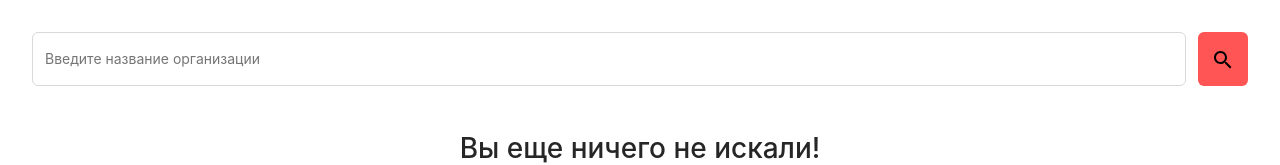
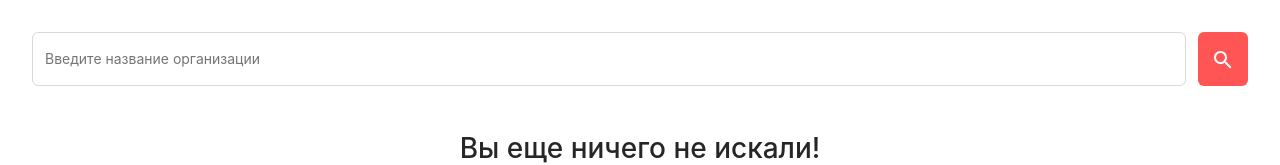
Before and after one commit to let-robots-reign/github_client, a React (Create React App) app: page / in a window 1280 px wide. Shown: the top 165 px of the page. Built offline with nearby package versions, Linux system fonts and the light colour scheme.

Commit message:
HW2 fixes: part 3. SVG

```diff
--- a/src/components/RepoTile/RepoTile.module.scss
+++ b/src/components/RepoTile/RepoTile.module.scss
@@ -58,7 +58,3 @@
       box-shadow: 0 2px 6px $tileShadowColor;
     }
 }
-
-:export {
-  starIconColor: $starColor;
-}
--- a/src/components/RepoTile/RepoTile.tsx
+++ b/src/components/RepoTile/RepoTile.tsx
@@ -37,7 +37,7 @@ const RepoTile: React.FC<RepoItemProps> = ({ repoItem, onClick }) => {
                 </a>
                 <div className={styles['git-repo-tile__bottom-info']}>
                     <div className={styles['git-repo-tile__stars']}>
-                        <StarIcon fillColor={styles['starIconColor']} />
+                        <StarIcon />
                         <span className={styles['git-repo-tile__stars-count']}>{repoItem.stars}</span>
                     </div>
                     <div className={styles['git-repo-tile__updated']}>
--- a/src/components/SearchIcon/SearchIcon.module.scss
+++ b/src/components/SearchIcon/SearchIcon.module.scss
@@ -1,3 +1,9 @@
+@import '@styles/_vars.scss';
+
+.search-icon-container {
+    color: $white;
+}
+
 .search-icon {
     vertical-align: middle;
 }
--- a/src/components/SearchIcon/SearchIcon.tsx
+++ b/src/components/SearchIcon/SearchIcon.tsx
@@ -1,25 +1,23 @@
 import React from 'react';
 
-import classes from './SearchIcon.module.scss';
+import styles from './SearchIcon.module.scss';
 
-export type SearchIconProps = {
-    fillColor: string;
-};
-
-const SearchIcon: React.FC<SearchIconProps> = ({ fillColor }) => {
+const SearchIcon: React.FC = () => {
     return (
+        <div className={styles['search-icon-container']}>
             <svg
-            className={classes['search-icon']}
+                className={styles['search-icon']}
                 width="18"
                 height="18"
                 viewBox="0 0 18 18"
                 xmlns="http://www.w3.org/2000/svg"
             >
                 <path
-                fill={fillColor}
+                    fill="currentColor"
                     d="M12.5 11H11.71L11.43 10.73C12.41 9.59 13 8.11 13 6.5C13 2.91 10.09 0 6.5 0C2.91 0 0 2.91 0 6.5C0 10.09 2.91 13 6.5 13C8.11 13 9.59 12.41 10.73 11.43L11 11.71V12.5L16 17.49L17.49 16L12.5 11ZM6.5 11C4.01 11 2 8.99 2 6.5C2 4.01 4.01 2 6.5 2C8.99 2 11 4.01 11 6.5C11 8.99 8.99 11 6.5 11Z"
                 />
             </svg>
+        </div>
     );
 };
 
--- /dev/null
+++ b/src/components/StarIcon/StarIcon.module.scss
@@ -0,0 +1,5 @@
+@import '@styles/_vars.scss';
+
+.star-icon-container {
+    color: $starColor;
+}
--- a/src/pages/ReposSearchPage/ReposSearchPage.module.scss
+++ b/src/pages/ReposSearchPage/ReposSearchPage.module.scss
@@ -22,7 +22,3 @@
   margin-top: 40px;
   font-size: 2em;
 }
-
-:export {
-  searchIconColor: $white;
-}
--- a/src/pages/ReposSearchPage/ReposSearchPage.tsx
+++ b/src/pages/ReposSearchPage/ReposSearchPage.tsx
@@ -89,7 +89,7 @@ const ReposSearchPage: React.FC = () => {
                     onKeyUp={handleKeyUp}
                 />
                 <Button disabled={isLoading} onClick={handleSearchClick}>
-                    <SearchIcon fillColor={styles['searchIconColor']} />
+                    <SearchIcon />
                 </Button>
             </div>
             {reposContent}
```
Also changed, not shown: src/components/StarIcon/StarIcon.tsx (+5 -5 lines). Lines whose indentation alone changed are shown as unchanged.
